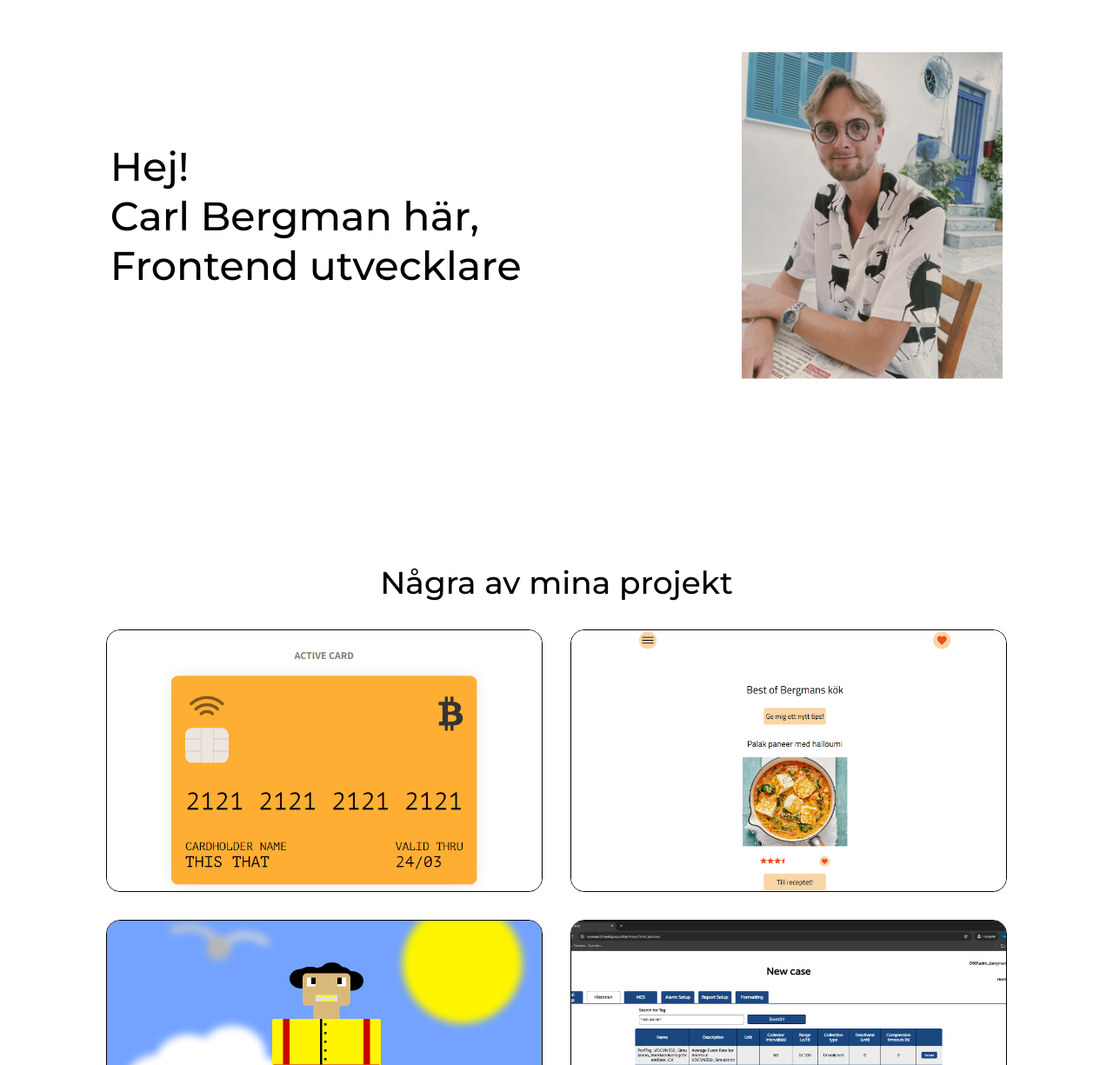
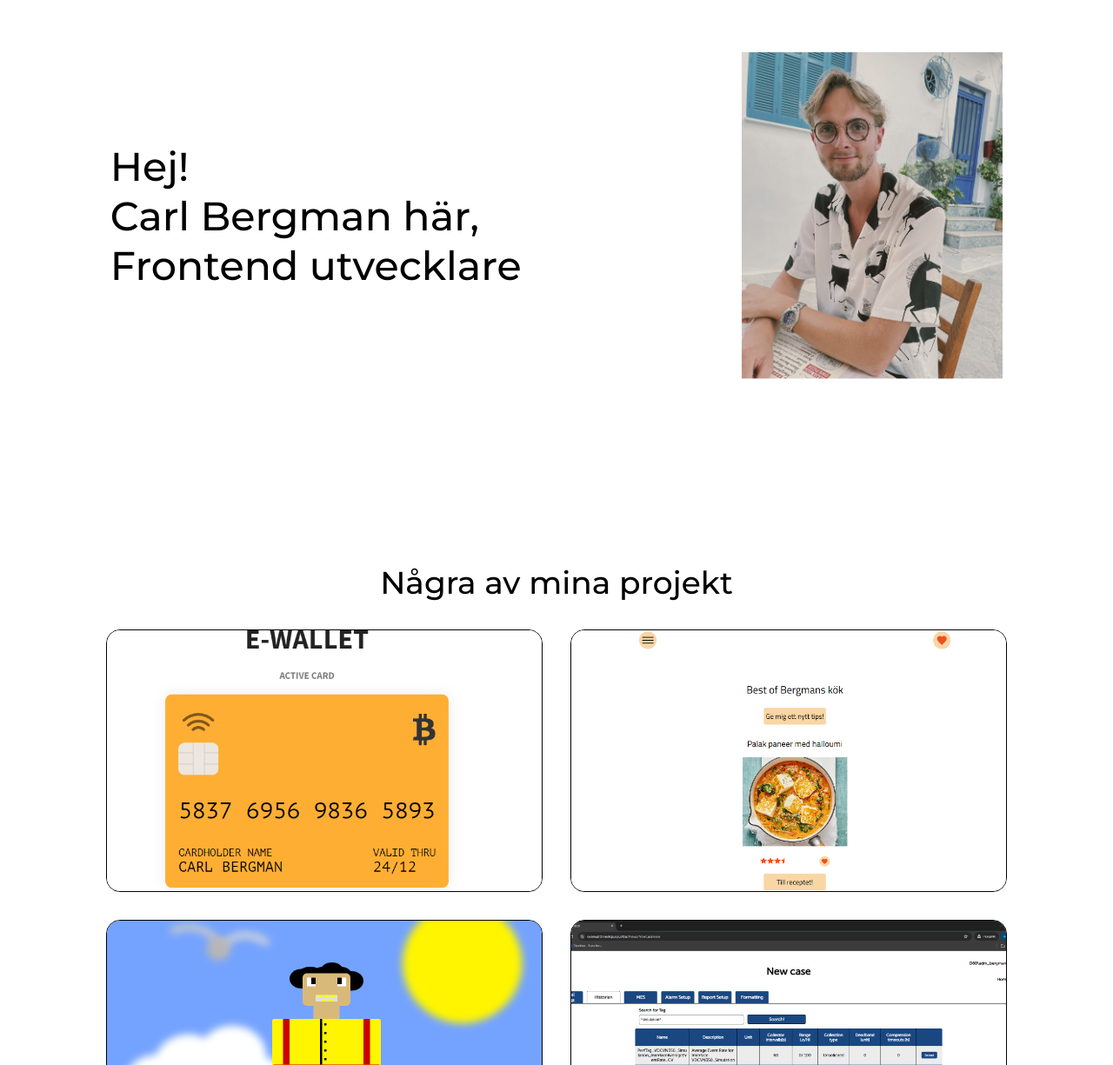
Before and after one commit to CarlMBergman/portfoliov2, a React (Vite) app: page / in a window 1280 px wide. Shown: the part 152-1377 px from the top of the page at 87% size. Built offline with nearby package versions, Linux system fonts and the light colour scheme.

Commit message:
ny ewallet

```diff
--- a/src/App.jsx
+++ b/src/App.jsx
@@ -2,7 +2,7 @@ import { useState, useEffect } from "react";
 import jag from "./assets/jag.jpeg";
 import "./App.scss";
 import { Project } from "./components/projects";
-import ewallet from "./assets/ewallet.png";
+import ewallet from "./assets/ewallet1.png";
 import jump from "./assets/jumpandisplay.svg";
 import kok from "./assets/kok.png";
 import overwatch1 from "./assets/overwatch1.png";
--- a/src/components/projects.scss
+++ b/src/components/projects.scss
@@ -9,6 +9,7 @@
   border-radius: 1rem;
   border: 1px solid black;
   overflow: hidden;
+  cursor: default;
   &__text {
     width: 400px;
     text-align: center;
```
Also changed, not shown: src/assets/ewallet1.png (added).
